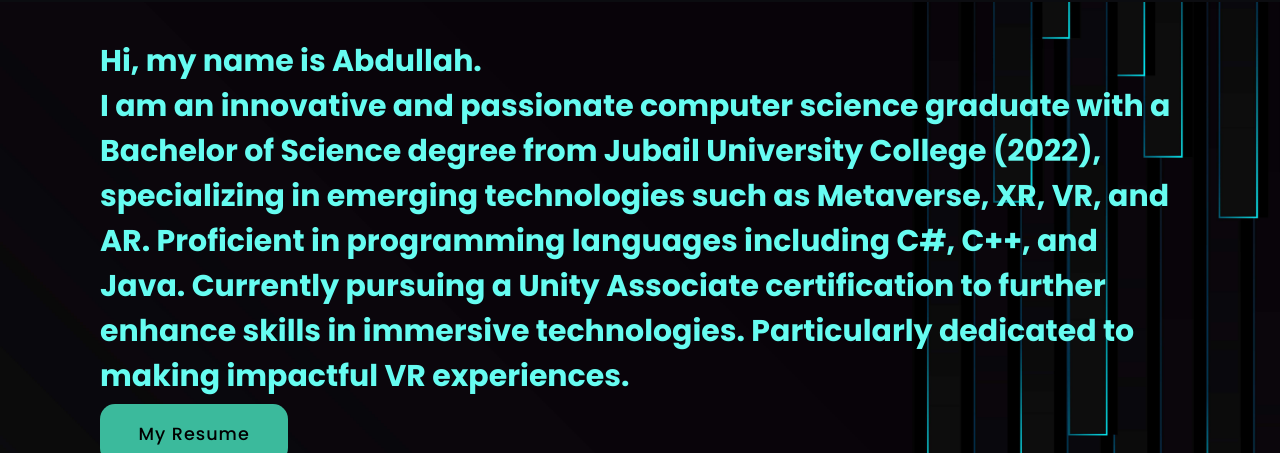
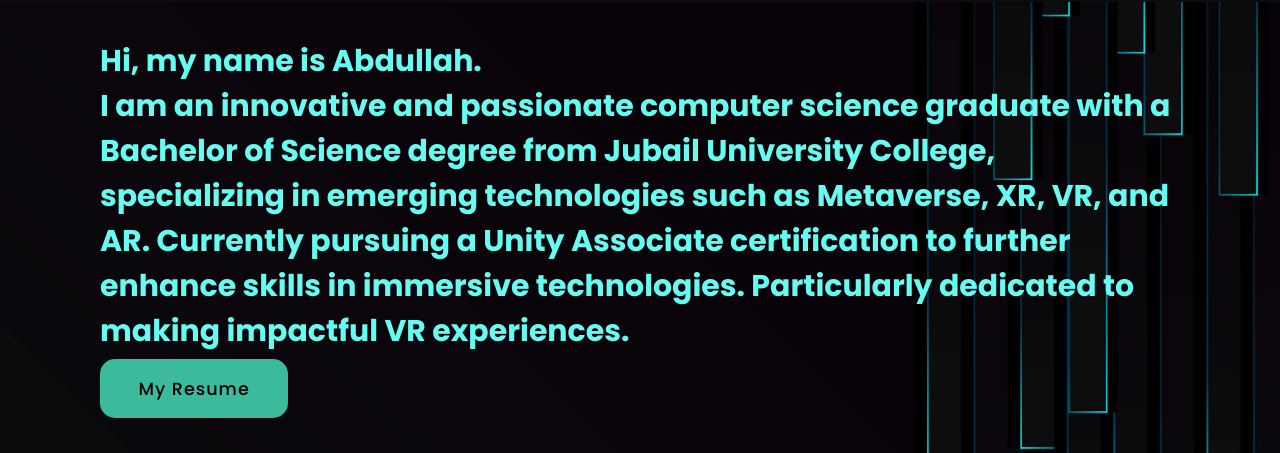
Before and after one commit to dulaim756/Portfolio, a plain HTML site: page index.html in a window 1280 px wide. Shown: the part 61-514 px from the top of the page. Drawn offline with Linux system fonts and the light colour scheme.

Commit message:
resume fix

```diff
--- a/index.html
+++ b/index.html
@@ -27,8 +27,8 @@
 
     <section class="main" id="About me">
     <div>
-        <h3 class="aboutme">Hi, my name is Abdullah. <br>I am an innovative and passionate computer science graduate with a Bachelor of Science degree from Jubail University College (2022), specializing in emerging technologies such as Metaverse, XR, VR, and AR. Proficient in programming languages including C#, C++, and Java. Currently pursuing a Unity Associate certification to further enhance skills in immersive technologies. Particularly dedicated to making impactful VR experiences.</h3>
-        <a href="https://raw.githubusercontent.com/dulaim756/Portfolio/main/img/Abdullah_AlDulaims_CV.png"class="main-btn" target="_blank" rel="noopener noreferrer">My Resume</a>
+        <h3 class="aboutme">Hi, my name is Abdullah. <br>I am an innovative and passionate computer science graduate with a Bachelor of Science degree from Jubail University College, specializing in emerging technologies such as Metaverse, XR, VR, and AR. Currently pursuing a Unity Associate certification to further enhance skills in immersive technologies. Particularly dedicated to making impactful VR experiences.</h3>
+        <a href="https://drive.google.com/file/d/1U4YxHldRYmt6pE_igyrIP8T398uJoSEk/view?usp=sharing"class="main-btn" target="_blank" rel="noopener noreferrer">My Resume</a>
         <div class="icon">
             <a href="https://github.com/dulaim756" target="_blank"><i class="fab fa-github"></i></a>
             <a href="https://www.linkedin.com/in/dulaim" target="_blank"><i class="fab fa-linkedin"></i></a>
```
